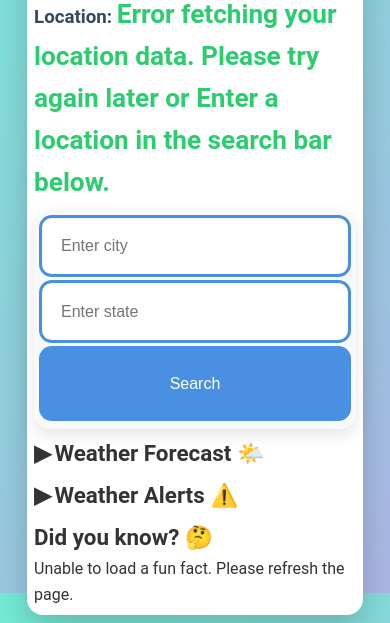
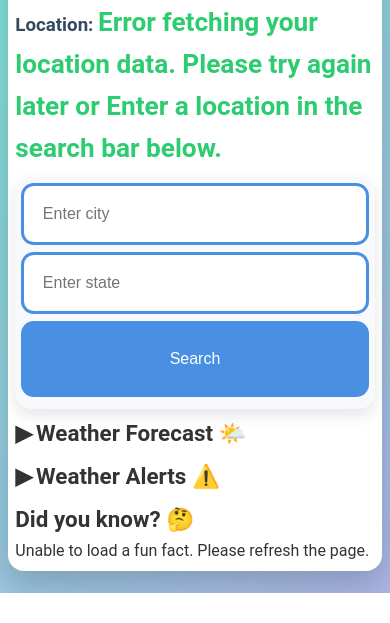
Before and after one commit to SivaPrasanthSivakumar/WeatherSafe---Streamlined, a website: page Programs/WeatherSafeApp/public/index.html in a window 390 px wide. Shown: the part 251-874 px from the top of the page. After the commit the page ends 844 px from the top, so only its background shows below. Drawn offline with Linux system fonts and the light colour scheme; no server answers.

Commit message:
responsive update

```diff
--- a/Programs/WeatherSafeApp/public/styles.css
+++ b/Programs/WeatherSafeApp/public/styles.css
@@ -6,7 +6,7 @@
 
 body {
   font-family: "Roboto", sans-serif;
-  background: linear-gradient(135deg, #74ebd5, #acb6e5);
+  background: linear-gradient(135deg, #74ebd5, #acb6e5) fixed;
   color: #333;
   line-height: 1.6;
   padding: 2%;
@@ -14,7 +14,7 @@ body {
 }
 
 .container {
-  max-width: 90%;
+  max-width: 100%;
   margin: 0 auto;
   background-color: #ffffff;
   padding: 3%;
@@ -151,11 +151,12 @@ h3 {
   .search-bar input,
   .search-bar button {
     width: 100%;
-    margin-bottom: 1%;
+    margin-bottom: 2%;
   }
 
   .container {
     padding: 2%;
+    margin-top: 5%;
   }
 }
 
```
Also changed, not shown: Programs/WeatherSafeApp/server.js (+4 -10 lines), package.json (+1 -1 lines), README.md, 1 other file.
